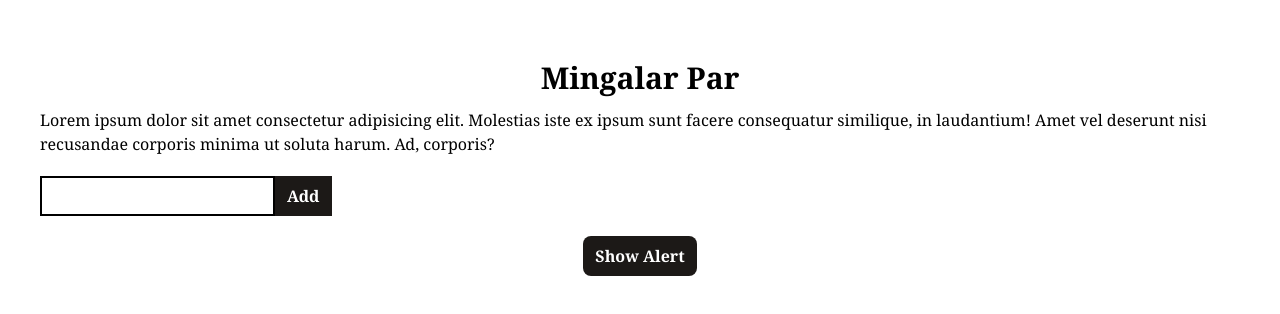
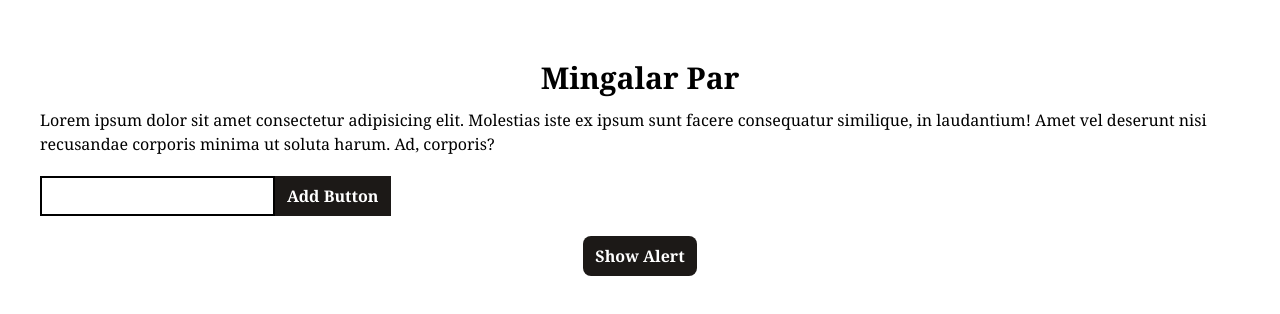
Before and after one commit to shinthantnaingGit/Vite-installation, a website built with Vite: page index.html in a window 1280 px wide. Built offline with nearby package versions, Linux system fonts and the light colour scheme; some packages are replaced by stand-ins of ours.

Commit message:
vite-installed

```diff
--- a/index.html
+++ b/index.html
@@ -22,7 +22,7 @@
         id="addBtn"
         class="bg-stone-900 text-white font-bold font-serif px-3 py-2"
       >
-        Add
+        Add Button
       </button>
     </div>
     <ul id="listGroup"></ul>
```
